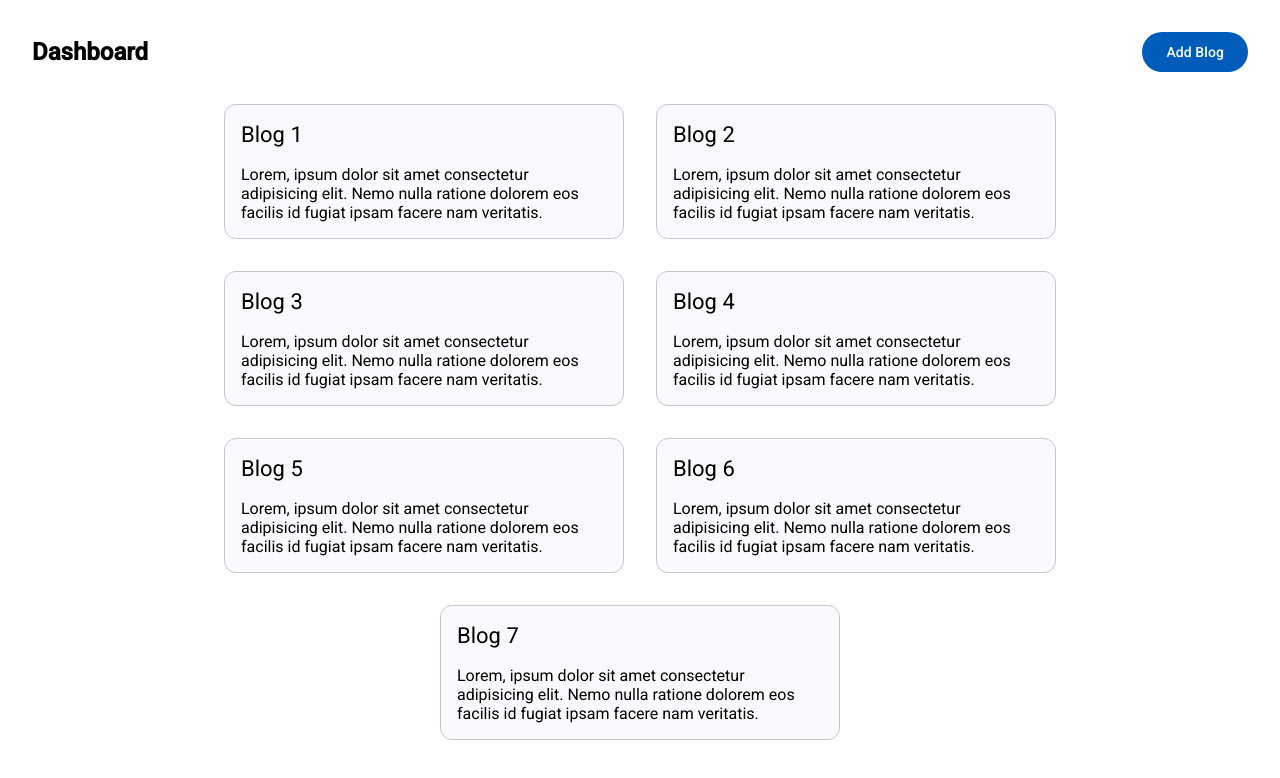
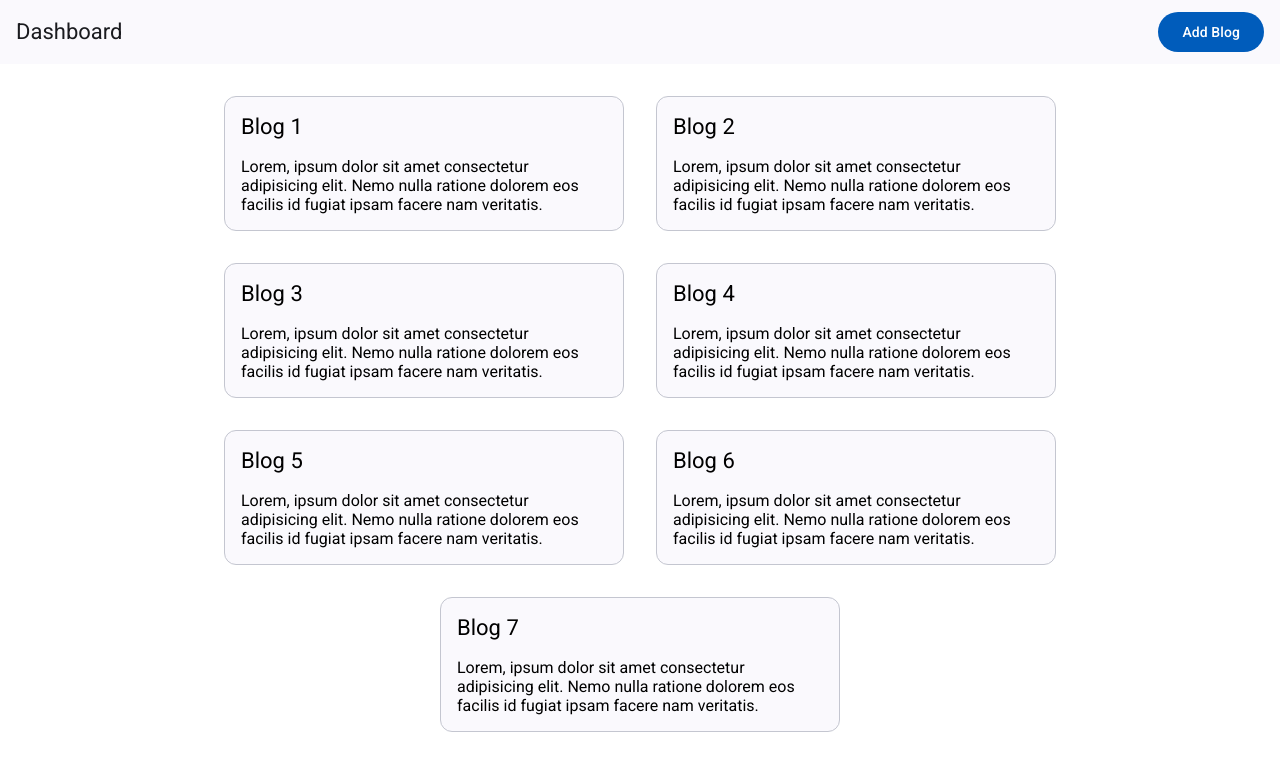
Before and after one commit to ark-startappss/blog-angular, an Angular app: page /blogs in a window 1280 px wide. Shown: the top 778 px of the page. Built offline with nearby package versions, Linux system fonts and the light colour scheme.

Commit message:
using signals

```diff
--- a/src/app/app.component.ts
+++ b/src/app/app.component.ts
@@ -7,6 +7,4 @@ import { RouterOutlet } from '@angular/router';
   templateUrl: './app.component.html',
   styleUrl: './app.component.css',
 })
-export class AppComponent {
-  title = 'Blogs';
-}
+export class AppComponent {}
--- a/src/app/blog/blog.component.html
+++ b/src/app/blog/blog.component.html
@@ -3,7 +3,7 @@
     <a mat-button [routerLink]="['/blogs']">{{ "< Back" }}</a>
   </nav>
   <main>
-    <h1>{{ title }}</h1>
-    <p>{{ content }}</p>
+    <h1>{{ title() }}</h1>
+    <p>{{ content() }}</p>
   </main>
 </div>
--- a/src/app/blog/blog.component.ts
+++ b/src/app/blog/blog.component.ts
@@ -1,4 +1,4 @@
-import { Component } from '@angular/core';
+import { Component, signal } from '@angular/core';
 import { MatButtonModule } from '@angular/material/button';
 import { RouterModule } from '@angular/router';
 
@@ -9,7 +9,8 @@ import { RouterModule } from '@angular/router';
   styleUrl: './blog.component.css',
 })
 export class BlogComponent {
-  title = 'Blog 1';
-  content =
-    'Lorem ipsum dolor sit amet consectetur, adipisicing elit. Rerum itaque, similique, a repellendus veniam sint magnam amet et voluptatibus, excepturi minima ad adipisci dolore? Nisi, suscipit. Quae nemo cupiditate minima ut beatae assumenda maxime laboriosam obcaecati necessitatibus. Aspernatur dolorum maiores, aut aliquam deserunt suscipit architecto porro ab possimus qui debitis?';
+  title = signal('Blog 1');
+  content = signal(
+    'Lorem ipsum dolor sit amet consectetur, adipisicing elit. Rerum itaque, similique, a repellendus veniam sint magnam amet et voluptatibus, excepturi minima ad adipisci dolore? Nisi, suscipit. Quae nemo cupiditate minima ut beatae assumenda maxime laboriosam obcaecati necessitatibus. Aspernatur dolorum maiores, aut aliquam deserunt suscipit architecto porro ab possimus qui debitis?'
+  );
 }
--- a/src/app/dashboard/dashboard.component.css
+++ b/src/app/dashboard/dashboard.component.css
@@ -1,19 +1,14 @@
-#blogs-dashboard {
-  padding: 2rem;
-}
 #blogs-dashboard > h1 {
   font-weight: 500;
 }
 
-#blogs-dashboard > nav {
-  display: flex;
-  align-items: center;
+#blogs-dashboard mat-toolbar {
   justify-content: space-between;
   gap: 1rem;
 }
 
 #blogs-dashboard > ul {
-  margin-top: 2rem;
+  padding: 2rem;
   display: flex;
   flex-wrap: wrap;
   justify-content: center;
--- a/src/app/dashboard/dashboard.component.html
+++ b/src/app/dashboard/dashboard.component.html
@@ -1,10 +1,12 @@
 <main id="blogs-dashboard">
   <nav>
-    <h1>Dashboard</h1>
-    <a mat-flat-button [routerLink]="['/blogs/create']">Add Blog</a>
+    <mat-toolbar>
+      <h1>Dashboard</h1>
+      <a mat-flat-button [routerLink]="['/blogs/create']">Add Blog</a>
+    </mat-toolbar>
   </nav>
   <ul>
-    @for (blog of blogs; track $index) {
+    @for (blog of blogs(); track $index) {
     <li>
       <a [routerLink]="['/blogs/' + blog.id]">
         <mat-card class="example-card" appearance="outlined">
--- a/src/app/dashboard/dashboard.component.ts
+++ b/src/app/dashboard/dashboard.component.ts
@@ -1,16 +1,17 @@
-import { Component } from '@angular/core';
+import { Component, signal } from '@angular/core';
 import { RouterModule } from '@angular/router';
 import { MatButtonModule } from '@angular/material/button';
 import { MatCardModule } from '@angular/material/card';
+import { MatToolbarModule } from '@angular/material/toolbar';
 
 @Component({
   selector: 'app-dashboard',
-  imports: [RouterModule, MatButtonModule, MatCardModule],
+  imports: [RouterModule, MatButtonModule, MatCardModule, MatToolbarModule],
   templateUrl: './dashboard.component.html',
   styleUrl: './dashboard.component.css',
 })
 export class DashboardComponent {
-  blogs = [
+  blogs = signal([
     {
       id: 1,
       title: 'Blog 1',
@@ -53,5 +54,5 @@ export class DashboardComponent {
       content:
         'Lorem, ipsum dolor sit amet consectetur adipisicing elit. Nemo nulla ratione dolorem eos facilis id fugiat ipsam facere nam veritatis.',
     },
-  ];
+  ]);
 }
```
